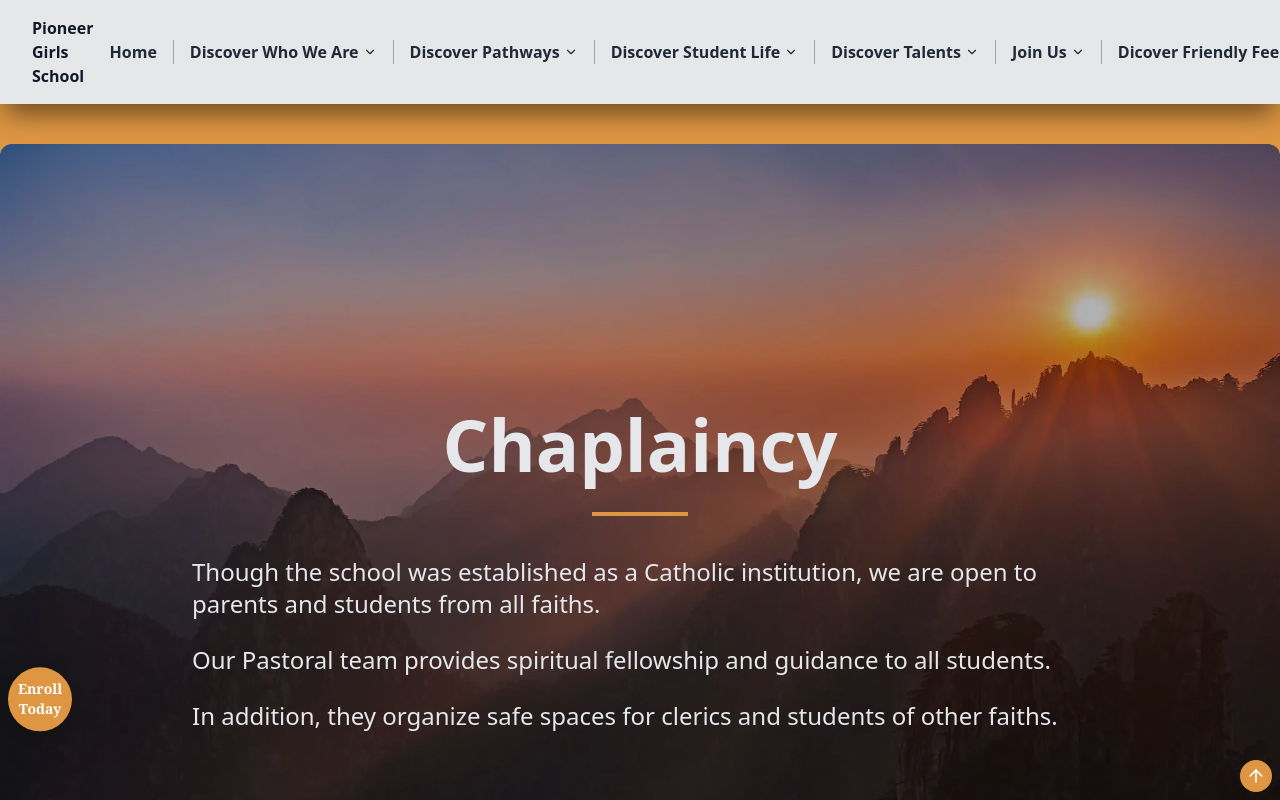
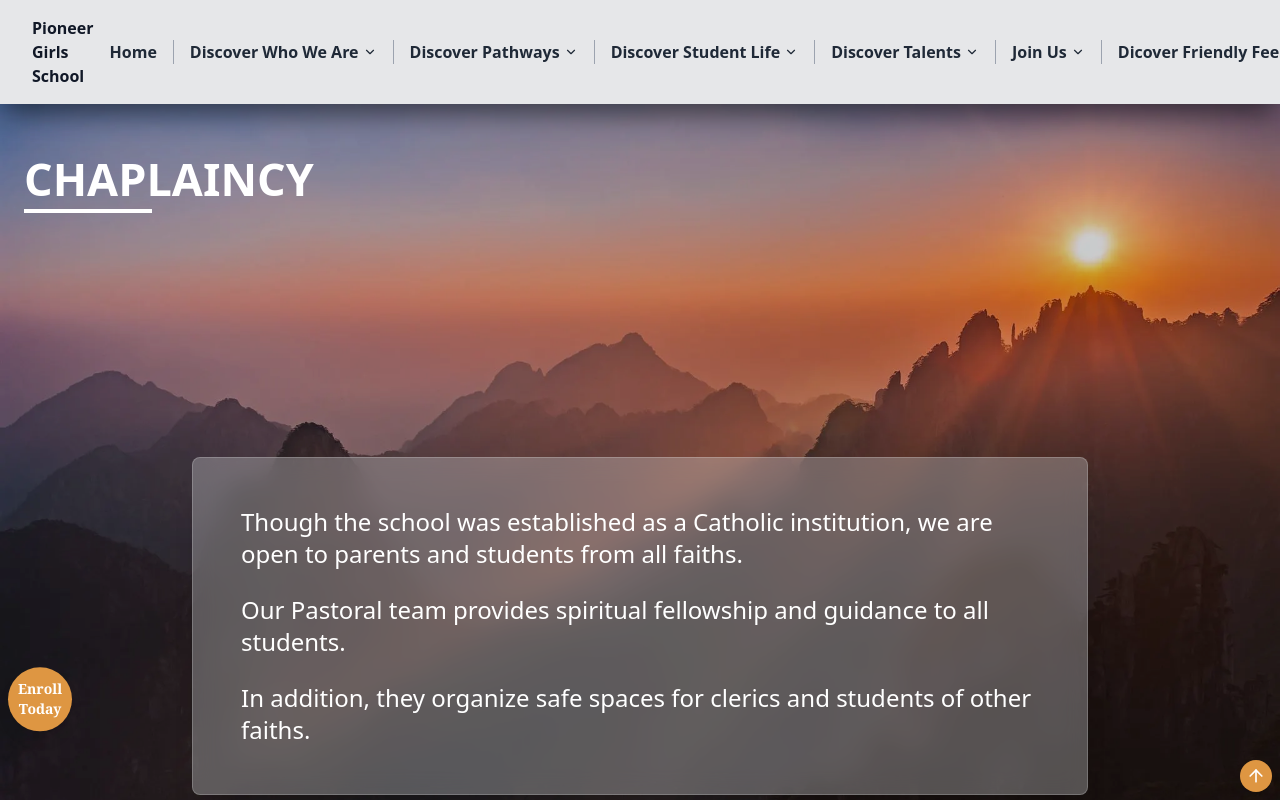
Before and after one commit to Nyakio-Eva/PGJA-site, a React (Vite) app in the folder pgja-site/: page /student-life/chaplaincy in a window 1280 px wide. Shown: the top 800 px of the page. Built offline with nearby package versions, Linux system fonts and the light colour scheme.

Commit message:
edit layout in chaplaincy,boardinglife, arts components

```diff
--- a/pgja-site/src/components/ArtsAndCulture.tsx
+++ b/pgja-site/src/components/ArtsAndCulture.tsx
@@ -33,7 +33,7 @@ const ArtsCulture: React.FC<ArtsCultureProps> = ({ className = '' }) => {
         <div className="container-fluid w-full px-4 sm:px-6 lg:px-8">
           <div className="flex justify-center items-center md:mt-32">
             <div className="w-full max-w-6xl">
-              <div className="relative bg-white/20 backdrop-blur-sm rounded-lg shadow-xl border border-white/20 overflow-hidden">
+              <div className="relative bg-gray-200/20 backdrop-blur-md rounded-lg shadow-xl border border-white/20 overflow-hidden">
                 {/* Card Background Overlay */}
                 <div className="absolute inset-0 bg-gradient-to-br from-purple-600/20 to-pink-700/20"></div>
 
--- a/pgja-site/src/components/BoardingLife.tsx
+++ b/pgja-site/src/components/BoardingLife.tsx
@@ -1,32 +1,60 @@
-import React from "react";
+import React from 'react';
 
-const BoardingLife: React.FC = () => {
+interface ChaplainProps {
+  className?: string;
+  backgroundImage?: string;
+}
+
+const BoardingLife: React.FC<ChaplainProps> = ({
+  className = '',
+  backgroundImage = "/boardinglife.webp"
+}) => {
   return (
-    <section className="relative w-full md:py-10 bg-[#de9642] min-h-screen flex items-center">
-      <div className="max-w-9xl mx-auto rounded-2xl shadow-xl overflow-hidden">
-        {/* Image with text overlay */}
-        <div className="w-full relative">
-          <img
-            src="/boardinglife.webp"
-            alt="Comfortable boarding house room"
-            className="w-full  min-h-[600px] object-cover inset-0 "
-          />
+    <div
+      className={`relative min-h-screen w-full bg-cover bg-center bg-no-repeat ${className}`}
+      style={backgroundImage ? { backgroundImage: `url(${backgroundImage})` } : undefined}
+    >
+      {/* Dark overlay for better text readability when background image is used */}
+      {backgroundImage && (
+        <div className="absolute inset-0 bg-black/40"></div>
+      )}
 
-          {/* dark overlay */}
-          <div className="absolute inset-0 bg-black opacity-50 z-10" />
-
-          <div className="absolute inset-0 flex flex-col items-center justify-center text-center px-6 z-20">
-            <h1 className="text-4xl md:text-6xl font-bold text-gray-200 mb-6">
-             Boarding Life
-           </h1>
-           <p className="text-lg md:text-3xl text-gray-200 font-semibold">
-              Our boarding facilities offer a safe, comfortable, and welcoming
-              environment that quickly feels like a second home.
-           </p>
+      {/* Header Section */}
+      <section className="w-full flex flex-wrap p-2 min-h-auto relative z-10">
+        <div className="w-full flex flex-wrap p-0">
+          <div className="w-full flex-grow flex flex-col min-w-[250px] break-words my-8 p-4 lg:my-7 lg:p-4">
+            <h1 className="text-left text-3xl sm:text-4xl md:text-5xl lg:text-[45px] font-bold leading-tight text-white">
+              Boarding Life
+            </h1>
+            {/* Decorative spacing */}
+            <div className="w-32 h-1 mt-2 bg-white"></div>
           </div>
         </div>
-      </div>
-    </section>
+      </section>
+
+      {/* Chaplaincy Description Section */}
+      <section className="w-full flex flex-wrap py-8 sm:py-12 lg:py-16 relative z-10 md:mt-48">
+        <div className="container-fluid w-full px-4 sm:px-6 lg:px-8">
+          <div className="flex justify-center">
+            <div className="w-full max-w-6xl">
+              <div className="relative bg-gray-200/40 backdrop-blur-md rounded-lg shadow-xl border border-white/20 overflow-hidden">
+                {/* Card Background Overlay */}
+                <div className="absolute inset-0 bg-gradient-to-br from-amber-600/20 to-orange-700/20"></div>
+
+                {/* Card Content */}
+                <div className="relative z-10 p-6 sm:p-8 lg:p-12 text-left">
+                  <div className="text-white space-y-6 text-lg sm:text-xl lg:text-2xl font-medium leading-relaxed">
+                    <p>
+                     Our boarding facilities offer a safe, comfortable, and welcoming environment that quickly feels like a second home.
+                    </p>
+                  </div>
+                </div>
+              </div>
+            </div>
+          </div>
+        </div>
+      </section>
+    </div>
   );
 };
 
--- a/pgja-site/src/components/Chaplaincy.tsx
+++ b/pgja-site/src/components/Chaplaincy.tsx
@@ -1,23 +1,49 @@
-import React from "react";
+import React from 'react';
 
-const Chaplaincy: React.FC = () => {
+interface ChaplainProps {
+  className?: string;
+  backgroundImage?: string;
+}
+
+const Chaplaincy: React.FC<ChaplainProps> = ({
+  className = '',
+  backgroundImage = "/chaplaincy1.webp"
+}) => {
   return (
-    <section className="relative w-full min-h-screen bg-[#de9642] flex items-center justify-center py-10">
-      <div className="max-w-9xl rounded-xl mx-auto overflow-hidden">
-        <div className="w-full relative">
-          <img
-            src="/chaplaincy1.webp"
-            alt="chaplaincy image"
-            className="w-full min-h-[600px] object-cover"
+    <div
+      className={`relative min-h-screen w-full bg-cover bg-center bg-no-repeat ${className}`}
+      style={backgroundImage ? { backgroundImage: `url(${backgroundImage})` } : undefined}
+    >
+      {/* Dark overlay for better text readability when background image is used */}
+      {backgroundImage && (
+        <div className="absolute inset-0 bg-black/20"></div>
+      )}
 
-          />
-          <div className="absolute inset-0 bg-black opacity-30"/>
-          <div className=" absolute inset-0 flex flex-col justify-center items-center text-left px-4 sm:px-12 text-gray-200">
-            <h1 className="text-4xl md:text-7xl font-bold mb-8">
-              Chaplaincy
+      {/* Header Section */}
+      <section className="w-full flex flex-wrap p-2 min-h-auto relative z-10">
+        <div className="w-full flex flex-wrap p-0">
+          <div className="w-full flex-grow flex flex-col min-w-[250px] break-words my-8 p-4 lg:my-7 lg:p-4">
+            <h1 className="text-left text-3xl sm:text-4xl md:text-5xl lg:text-[45px] font-bold leading-tight text-white">
+              CHAPLAINCY
             </h1>
-            <div className="w-24 h-1 bg-[#de9642] mb-10"></div>
-            <div className="text-lg md:text-2xl max-w-4xl mx-auto space-y-6">
+            {/* Decorative spacing */}
+            <div className="w-32 h-1 mt-2 bg-white"></div>
+          </div>
+        </div>
+      </section>
+
+      {/* Chaplaincy Description Section */}
+      <section className="w-full flex flex-wrap py-8 sm:py-12 lg:py-16 relative z-10 md:mt-32">
+        <div className="container-fluid w-full px-4 sm:px-6 lg:px-8">
+          <div className="flex justify-center">
+            <div className="w-full max-w-4xl">
+              <div className="relative bg-gray-200/30 backdrop-blur-md rounded-lg shadow-xl border border-white/20 overflow-hidden">
+                {/* Card Background Overlay */}
+                <div className="absolute inset-0 bg-gradient-to-br from-amber-600/20 to-orange-700/20"></div>
+
+                {/* Card Content */}
+                <div className="relative z-10 p-6 sm:p-8 lg:p-12 text-left">
+                  <div className="text-white space-y-6 text-lg sm:text-xl lg:text-2xl font-medium leading-relaxed">
                     <p>
                       Though the school was established as a Catholic institution, we are
                       open to parents and students from all faiths.
@@ -34,8 +60,10 @@ const Chaplaincy: React.FC = () => {
                 </div>
               </div>
             </div>
-
+          </div>
+        </div>
       </section>
+    </div>
   );
 };
 
--- a/pgja-site/src/components/Golf.tsx
+++ b/pgja-site/src/components/Golf.tsx
@@ -34,17 +34,17 @@ const Golf: React.FC<GolfProps> = ({ className = '' }) => {
         <div className="container-fluid w-full px-4 sm:px-6 lg:px-8">
           <div className="flex justify-center">
             <div className="w-full max-w-6xl">
-              <div className="relative bg-white/30 backdrop-blur-sm rounded-lg shadow-xl border border-white/20 overflow-hidden">
+              <div className="relative bg-gray-200/40 backdrop-blur-md rounded-lg shadow-xl border border-white/20 overflow-hidden">
                 {/* Card Background Overlay */}
                 <div className="absolute inset-0 bg-gradient-to-br from-green-600/20 to-emerald-700/20"></div>
 
                 {/* Card Content */}
-                <div className="relative z-10 p-6 sm:p-8 lg:p-12 text-center">
-                  <p className="text-white text-center text-lg sm:text-xl lg:text-2xl mb-8 font-medium leading-relaxed">
+                <div className="relative z-10 p-6 sm:p-8 lg:p-12 text-left">
+                  <p className="text-white text-lg sm:text-xl lg:text-2xl mb-8 font-medium leading-relaxed">
                     The golf program at Pioneer Girls Junior is more than just swinging clubs and sinking putts. It's a dynamic platform where young girls not only hone their golfing skills but also cultivate valuable life lessons and friendships on the green terrain.
                   </p>
                   <br />
-                  <p className="text-white text-center text-lg sm:text-xl lg:text-2xl font-medium leading-relaxed">
+                  <p className="text-white text-lg sm:text-xl lg:text-2xl font-medium leading-relaxed">
                     The program is designed to cater to girls of all skill levels, from beginners to advanced players. The instructors understand that every girl is unique and progresses at her own pace. Therefore, they foster an inclusive and supportive environment where girls feel empowered to embrace challenges and strive for improvement.
                   </p>
                 </div>
--- a/pgja-site/src/components/StJohnsAmbulance.tsx
+++ b/pgja-site/src/components/StJohnsAmbulance.tsx
@@ -54,13 +54,13 @@ const StJohnAmbulance: React.FC<StJohnAmbulanceProps> = ({ className = '' }) =>
                 {services.map((service, index) => (
                   <div
                     key={index}
-                    className="bg-white/30 backdrop-blur-sm rounded-lg shadow-xl border border-white/20 p-6 hover:bg-white/20 transition-colors duration-200"
+                    className="bg-gray-200/30 backdrop-blur-md rounded-lg shadow-xl border border-white/20 p-6 hover:bg-white/20 transition-colors duration-200"
                   >
                     <div className="relative z-10">
                       <h5 className="text-white text-lg sm:text-xl font-semibold mb-4 leading-tight">
                         {service.title}
                       </h5>
-                      <p className="text-white/90 text-md sm:text-base leading-relaxed">
+                      <p className="text-white text-md sm:text-base leading-relaxed">
                         {service.description}
                       </p>
                     </div>
```
Lines whose indentation alone changed are shown as unchanged.
